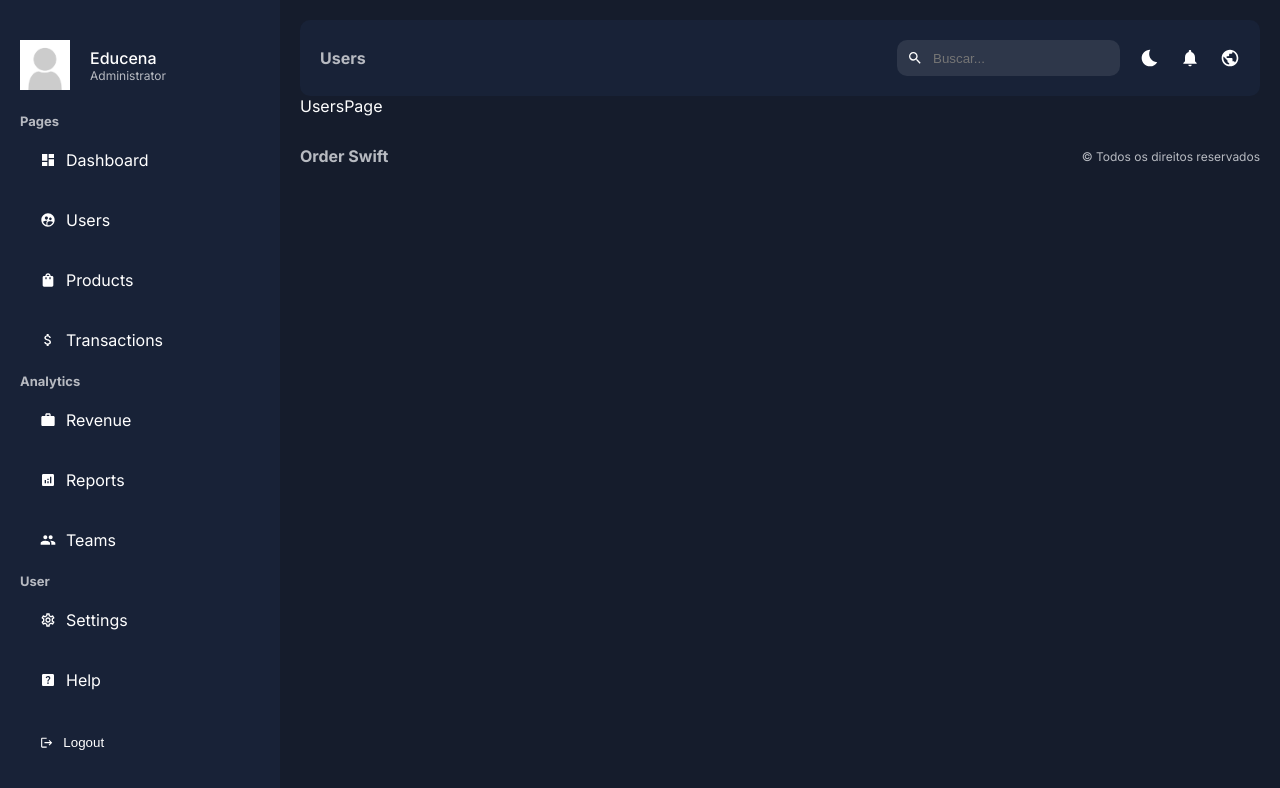
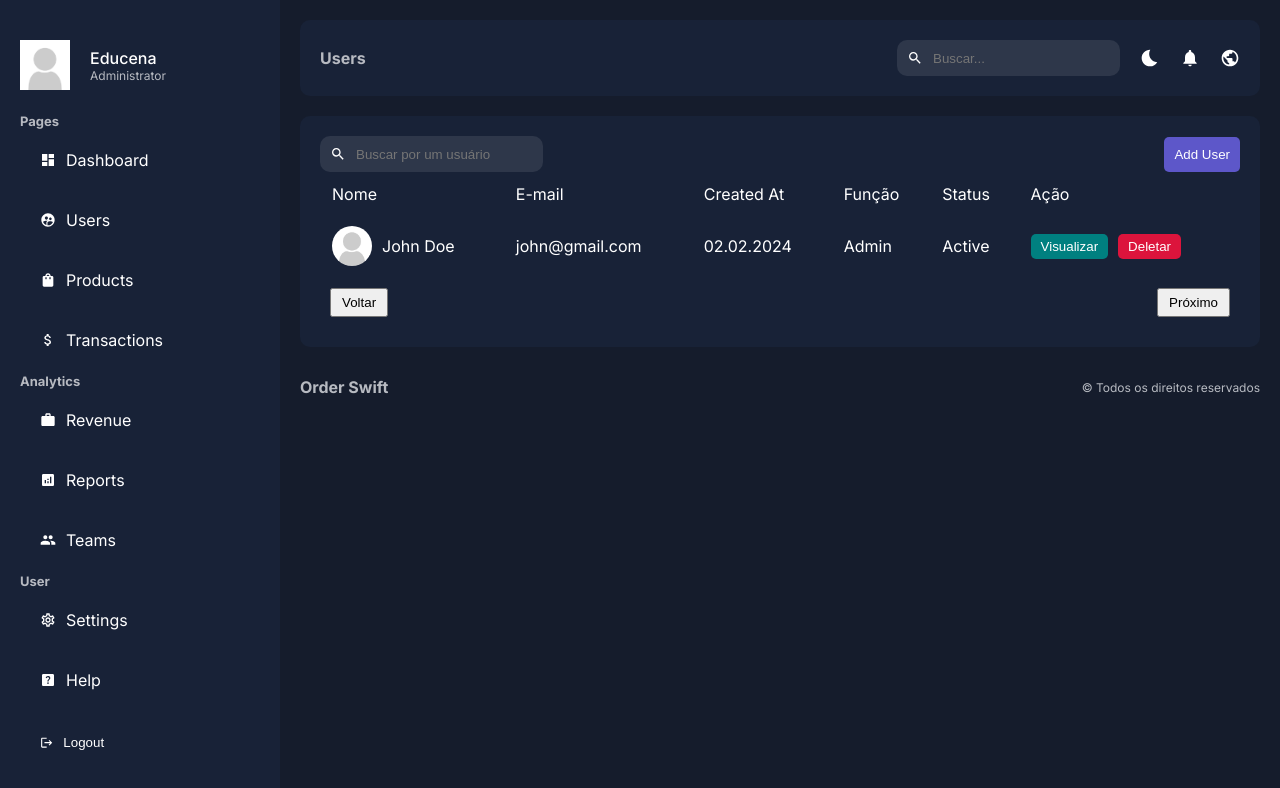
Before and after one commit to edumixer/nextadmin, a Next.js app: page /dashboard/users in a window 1280 px wide. Shown: the top 788 px of the page. Built offline with nearby package versions, Linux system fonts and the light colour scheme.

Commit message:
feat: create page to render table of users and create one of them

```diff
--- a/app/dashboard/users/page.jsx
+++ b/app/dashboard/users/page.jsx
@@ -1,7 +1,65 @@
+import Pagination from "@/app/ui/dashboard/pagination/pagination";
+import Search from "@/app/ui/dashboard/search/search";
+import styles from "@/app/ui/dashboard/users/users.module.css";
+import Image from "next/image";
+import Link from "next/link";
+
 const UsersPage = () => {
   return (
-    <div>UsersPage</div>
+    <div className={styles.container}>
+      <div className={styles.top}>
+        <Search placeholder="Buscar por um usuário"/>
+        <Link href="/dashboard/users/add">
+          <button className={styles.addButton}>Add User</button>
+        </Link>
+      </div>
+      <table className={styles.table}>
+        <thead>
+          <tr>
+            <td>Nome</td>
+            <td>E-mail</td>
+            <td>Created At</td>
+            <td>Função</td>
+            <td>Status</td>
+            <td>Ação</td>
+          </tr>
+        </thead>
+        <tbody>
+          <tr>
+            <td>
+              <div className={styles.user}>
+                <Image
+                  src="/noavatar.png"
+                  alt=""
+                  width={40}
+                  height={40}
+                  className={styles.userImage}
+                />
+                John Doe
+              </div>
+            </td>
+            <td>john@gmail.com</td>
+            <td>02.02.2024</td>
+            <td>Admin</td>
+            <td>Active</td>
+            <td>
+              <div className={styles.buttons}>
+                <Link href="/dashboard/users/test">
+                  <button className={`${styles.button} ${styles.view}`}>
+                    Visualizar
+                  </button>
+                </Link>
+                <button className={`${styles.button} ${styles.delete}`}>
+                  Deletar
+                </button>
+              </div>
+            </td>
+          </tr>
+        </tbody>
+      </table>
+      <Pagination />
+    </div>
   );
-}
+};
 
 export default UsersPage;
--- /dev/null
+++ b/app/ui/dashboard/users/users.module.css
@@ -0,0 +1,61 @@
+.container {
+  background-color: var(--bgSoft);
+  padding: 20px;
+  border-radius: 10px;
+  margin-top: 20px;
+}
+
+.top {
+  display: flex;
+  align-items: center;
+  justify-content: space-between;
+}
+
+.addButton {
+  padding: 10px;
+  background-color: #5d57c9;
+  color: var(--text);
+  border: none;
+  border-radius: 5px;
+  cursor: pointer;
+}
+
+.table {
+  width: 100%;
+}
+
+.table td {
+  padding: 10px;
+}
+
+.user {
+  display: flex;
+  align-items: center;
+  gap: 10px;
+}
+
+.userImage {
+  border-radius: 50%;
+  object-fit: cover;
+}
+
+.buttons {
+  display: flex;
+  gap: 10px;
+}
+
+.button {
+  padding: 5px 10px;
+  border-radius: 5px;
+  color: var(--text);
+  border: none;
+  cursor: pointer;
+}
+
+.view {
+  background-color: teal;
+}
+
+.delete {
+  background-color: crimson;
+}
```
